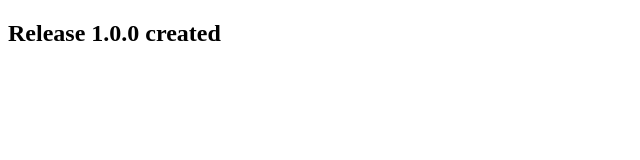
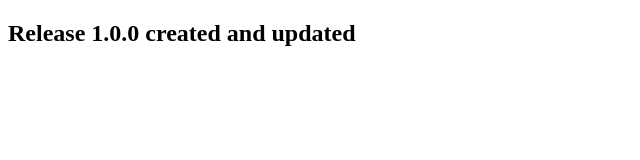
Before and after one commit to Brijbihari24/github-develop-flow, a plain HTML site: page index.html in a window 1280 px wide. Shown: the whole page, without its empty margins (0-640 px from the left). Drawn offline with Linux system fonts and the light colour scheme.

Commit message:
fix: heading updated

```diff
--- a/index.html
+++ b/index.html
@@ -7,7 +7,7 @@
   </head>
   <body>
     <section>
-      <h2>Release 1.0.0 created</h2>
+      <h2>Release 1.0.0 created and updated</h2>
     </section>
   </body>
 </html>
```
